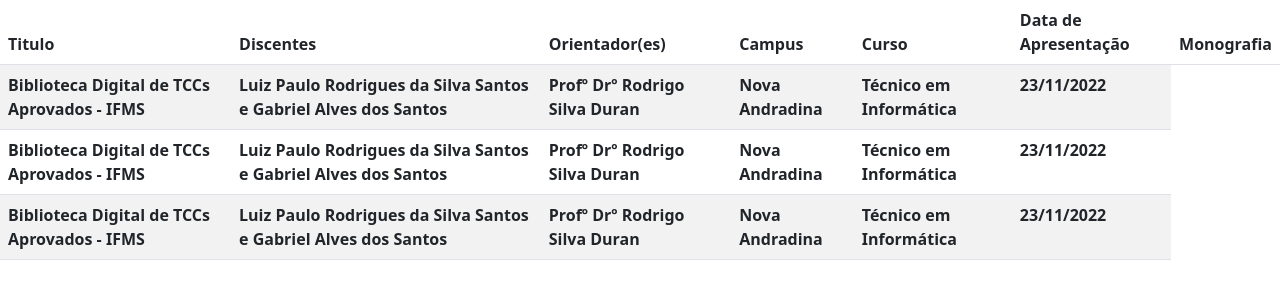
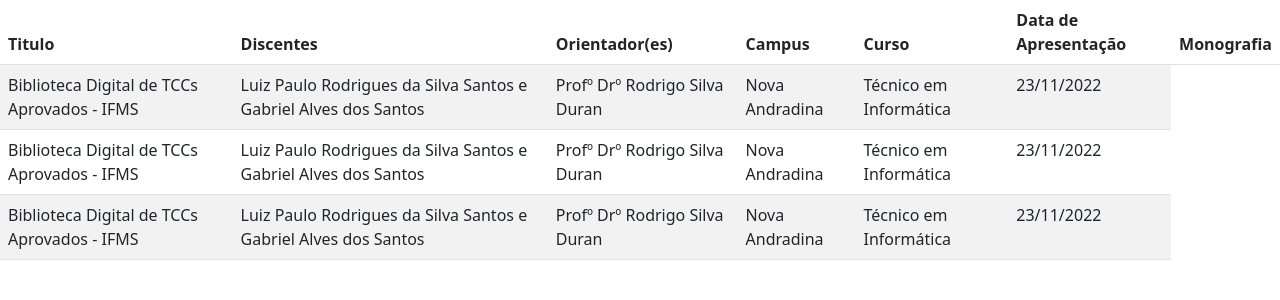
Before and after one commit to luizpaulo2005/FrontEnd, a Next.js app: page /components/tabelaprincipal in a window 1280 px wide. Shown: the top 300 px of the page. Built offline with nearby package versions, Linux system fonts and the light colour scheme.

Commit message:
Correção da Tela Principal

```diff
--- a/pages/components/tabelaprincipal.js
+++ b/pages/components/tabelaprincipal.js
@@ -14,30 +14,30 @@
         </thead>
         <tbody>
         <tr>
-            <th>Biblioteca Digital de TCCs Aprovados - IFMS</th>
-            <th>Luiz Paulo Rodrigues da Silva Santos e Gabriel Alves dos Santos</th>
-            <th>Profº Drº Rodrigo Silva Duran</th>
-            <th>Nova Andradina</th>
-            <th>Técnico em Informática</th>
-            <th>23/11/2022</th>
+            <td>Biblioteca Digital de TCCs Aprovados - IFMS</td>
+            <td>Luiz Paulo Rodrigues da Silva Santos e Gabriel Alves dos Santos</td>
+            <td>Profº Drº Rodrigo Silva Duran</td>
+            <td>Nova Andradina</td>
+            <td>Técnico em Informática</td>
+            <td>23/11/2022</td>
         </tr>
 
         <tr>
-            <th>Biblioteca Digital de TCCs Aprovados - IFMS</th>
-            <th>Luiz Paulo Rodrigues da Silva Santos e Gabriel Alves dos Santos</th>
-            <th>Profº Drº Rodrigo Silva Duran</th>
-            <th>Nova Andradina</th>
-            <th>Técnico em Informática</th>
-            <th>23/11/2022</th>
+            <td>Biblioteca Digital de TCCs Aprovados - IFMS</td>
+            <td>Luiz Paulo Rodrigues da Silva Santos e Gabriel Alves dos Santos</td>
+            <td>Profº Drº Rodrigo Silva Duran</td>
+            <td>Nova Andradina</td>
+            <td>Técnico em Informática</td>
+            <td>23/11/2022</td>
         </tr>
 
         <tr>
-            <th>Biblioteca Digital de TCCs Aprovados - IFMS</th>
-            <th>Luiz Paulo Rodrigues da Silva Santos e Gabriel Alves dos Santos</th>
-            <th>Profº Drº Rodrigo Silva Duran</th>
-            <th>Nova Andradina</th>
-            <th>Técnico em Informática</th>
-            <th>23/11/2022</th>
+            <td>Biblioteca Digital de TCCs Aprovados - IFMS</td>
+            <td>Luiz Paulo Rodrigues da Silva Santos e Gabriel Alves dos Santos</td>
+            <td>Profº Drº Rodrigo Silva Duran</td>
+            <td>Nova Andradina</td>
+            <td>Técnico em Informática</td>
+            <td>23/11/2022</td>
         </tr>
         </tbody>
         </table>
```
